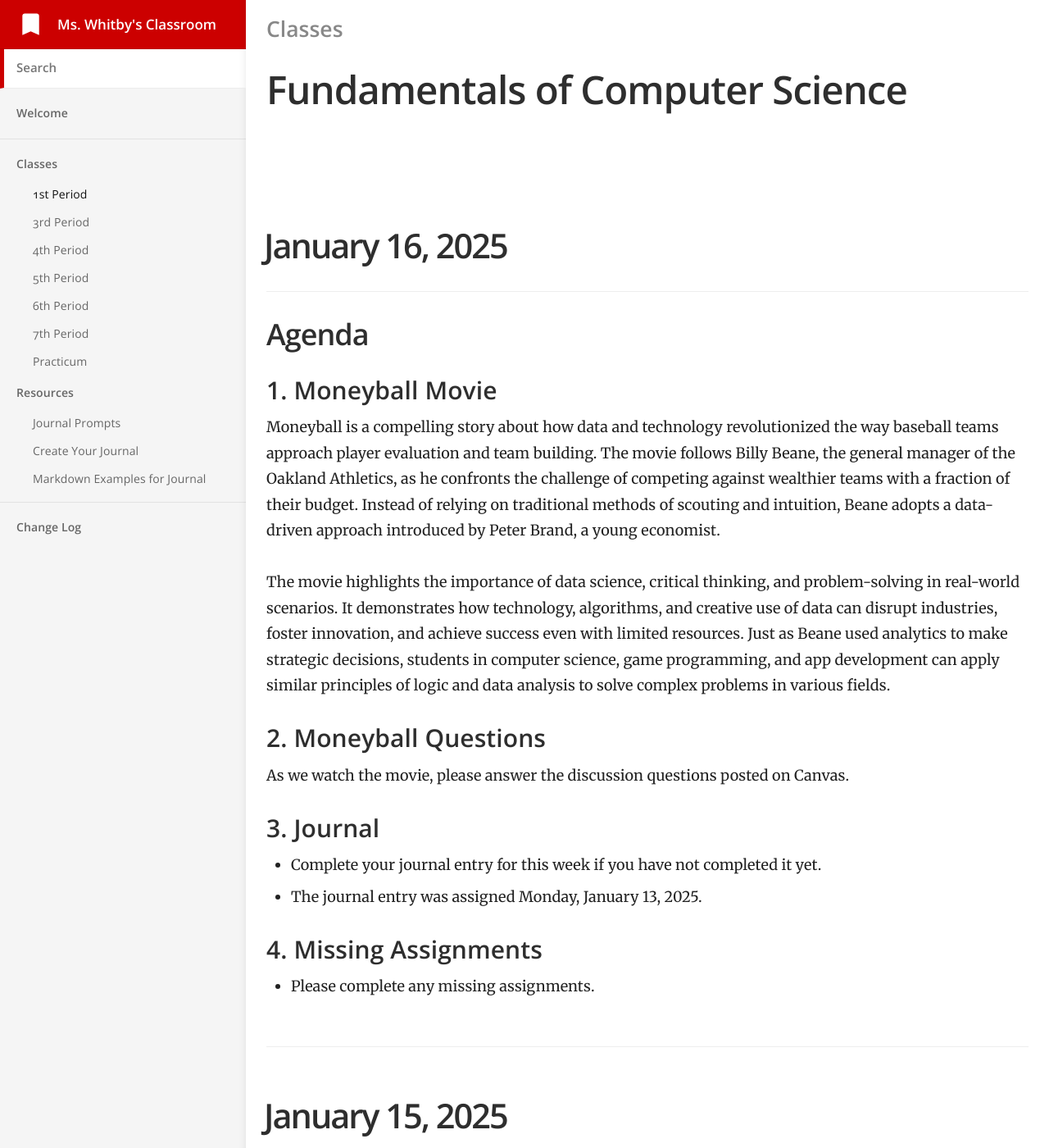
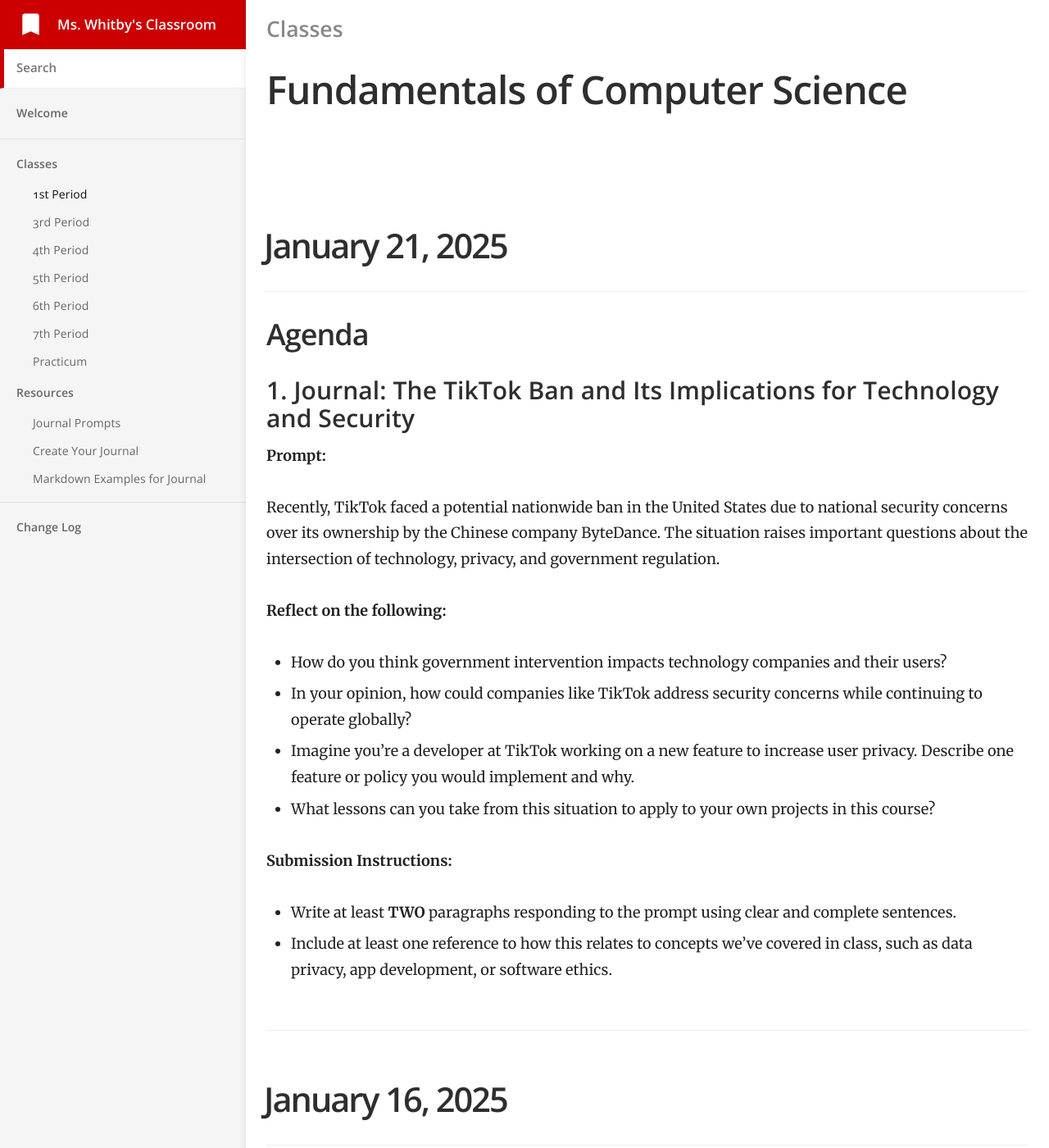
Before and after one commit to mswhitby/classroom, a Jekyll site: the page built from _docs/classes/1st.md, in a window 1280 px wide and 1400 px high. Shown: the whole window at 82% size. Built offline with Jekyll 4.4.1, drawn with Linux system fonts in a browser that asks for light colours.

Commit message:
Updated lesson

```diff
--- a/_docs/classes/1st.md
+++ b/_docs/classes/1st.md
@@ -4,6 +4,31 @@ subtitle: Fundamentals of Computer Science
 category: Classes
 order: 1
 ---
+
+# January 21, 2025
+
+## Agenda
+
+### 1. Journal: The TikTok Ban and Its Implications for Technology and Security
+
+**Prompt:**
+
+Recently, TikTok faced a potential nationwide ban in the United States due to national security concerns over its ownership by the Chinese company ByteDance. The situation raises important questions about the intersection of technology, privacy, and government regulation.
+
+**Reflect on the following:**
+
+- How do you think government intervention impacts technology companies and their users?
+- In your opinion, how could companies like TikTok address security concerns while continuing to operate globally?
+- Imagine you’re a developer at TikTok working on a new feature to increase user privacy. Describe one feature or policy you would implement and why.
+- What lessons can you take from this situation to apply to your own projects in this course?
+
+**Submission Instructions:**
+
+- Write at least **TWO** paragraphs responding to the prompt using clear and complete sentences.
+- Include at least one reference to how this relates to concepts we’ve covered in class, such as data privacy, app development, or software ethics.
+<!-- - Post your response in your GitHub journal under today’s date as the heading: January 21, 2025. -->
+
+----
 
 # January 16, 2025
 
@@ -27,7 +52,6 @@ As we watch the movie, please answer the discussion questions posted on Canvas.
 ### 4. Missing Assignments
 
 - Please complete any missing assignments.
-<!-- - All missing assignments will be entered as **zeros** on Friday. -->
 
 ----
 
```
